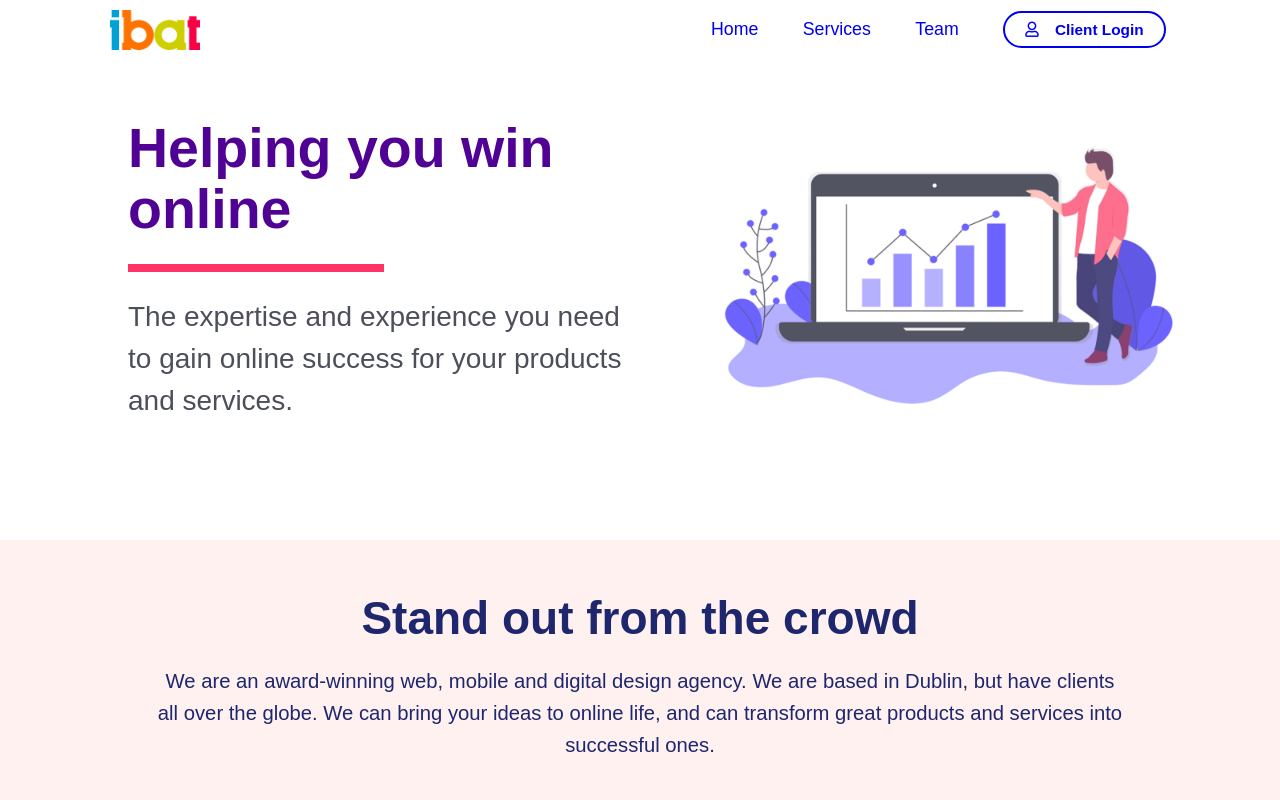
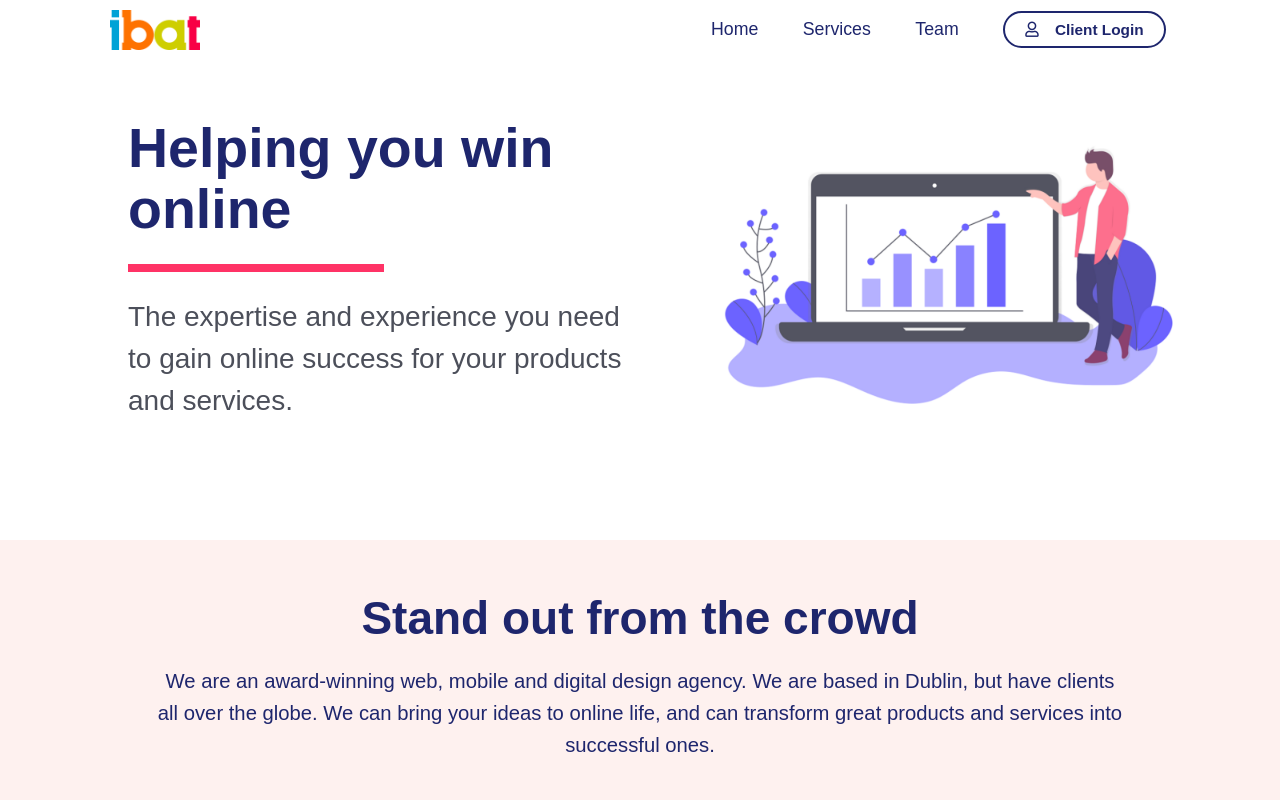
Before and after one commit to leventetilica/project-sample-2, a plain HTML site: page index.html in a window 1280 px wide. Shown: the top 800 px of the page. Drawn offline with Linux system fonts and the light colour scheme.

Commit message:
Update project-sample-2.css

```diff
--- a/assets/css/project-sample-2.css
+++ b/assets/css/project-sample-2.css
@@ -217,6 +217,7 @@ body { font-family: sans-serif }
 	.container-menu-desktop .item-menu ul li a {
 		text-decoration: none;
 		font-weight:normal;
+		color:#1e266d;
 		font-size: calc(14px + (19 - 14) * ((100vw - 320px)/(1600 - 320)))
 	}
 
@@ -239,7 +240,7 @@ body { font-family: sans-serif }
 	.container-menu-desktop .item-menu ul li a.btn-solid:hover,
 	.container-menu-desktop .item-menu ul li a.btn-solid:active {
 		text-decoration: none;
-		background-color: #500294;
+		background-color: #1e266d;
 		color:#fff;
 	}
 
@@ -309,7 +310,7 @@ body { font-family: sans-serif }
 
 .hero-block-9 h1, .hero-block-9 h2 {
 	text-align: left;
-	color: #500294;
+	color: #1e266d;
 	font-weight: bold;
 	font-family: sans-serif;
 }
```
